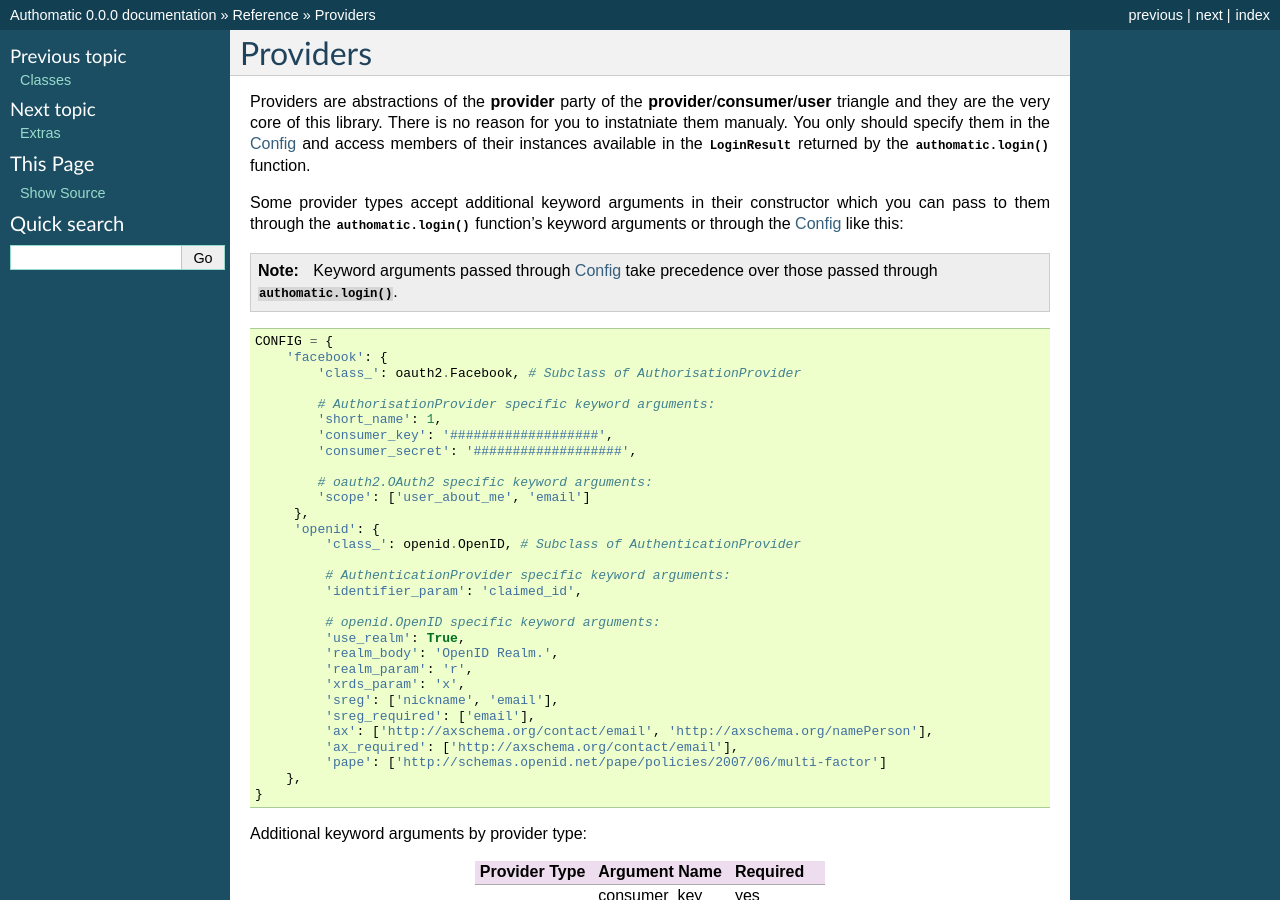
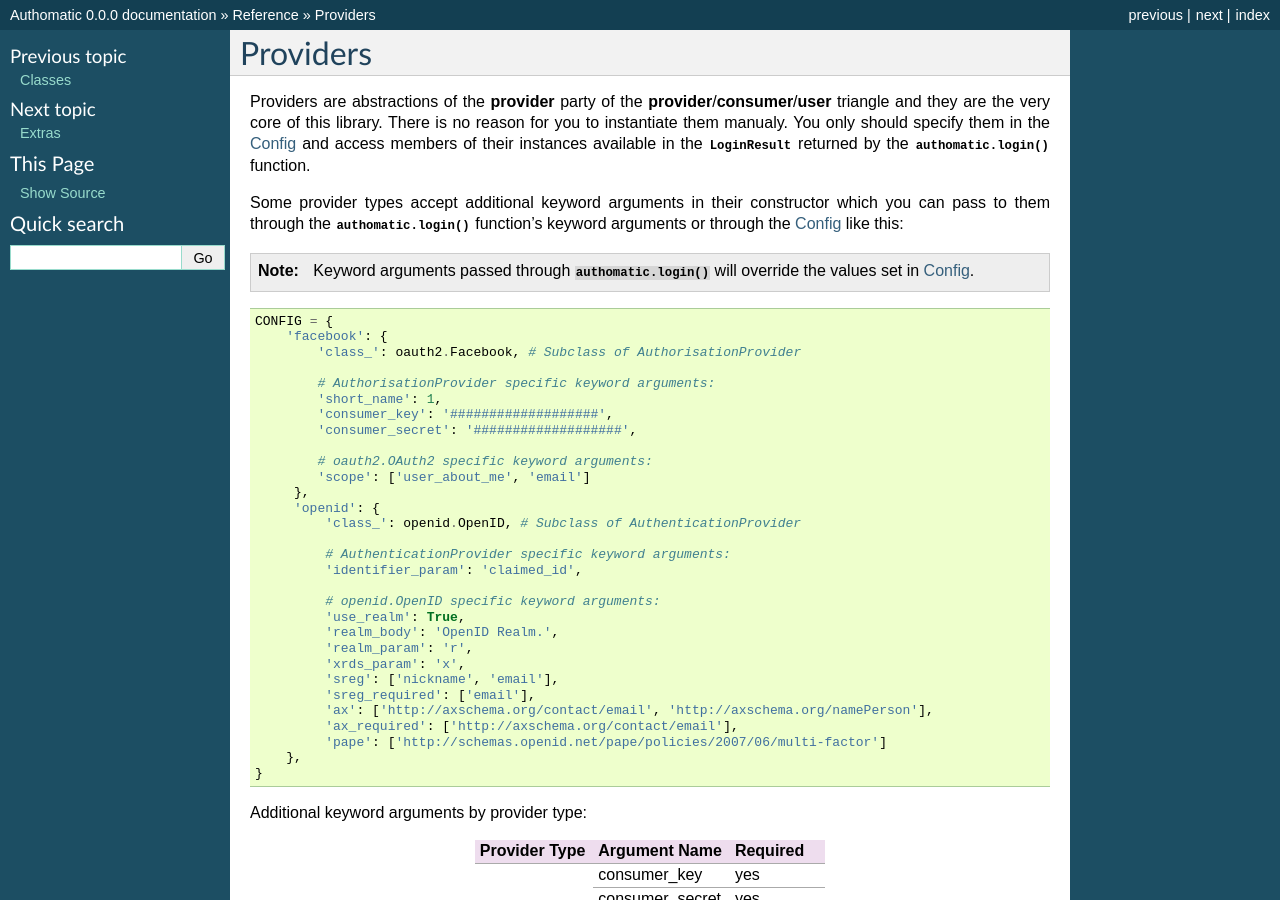
Before and after one commit to authomatic/authomatic, a Sphinx documentation site: the page built from doc/source/reference/providers.rst, in a window 1280 px wide and 900 px high. Built offline with Sphinx 7.4.7, drawn with Linux system fonts in a browser that asks for light colours.

Commit message:
Updated docs.

```diff
--- a/doc/source/index.rst
+++ b/doc/source/index.rst
@@ -103,8 +103,8 @@ Advanced
 ========
 
 Apart from getting the **user** logged in you can use **his/her**
-credentials_ to **access his/her protected resources**.
-Make `asynchronous requests`_ and use your own session_ implementation.
+credentials_ to **access his/her protected resources**,
+make `asynchronous requests`_ and use your own session_ implementation.
 
 
 Credentials
--- a/doc/source/reference/providers.rst
+++ b/doc/source/reference/providers.rst
@@ -3,7 +3,7 @@
 
 Providers are abstractions of the **provider** party of the
 **provider**/**consumer**/**user** triangle and they are the very core of this library.
-There is no reason for you to instatniate them manualy.
+There is no reason for you to instantiate them manualy.
 You only should specify them in the :doc:`config` and access members of their instances
 available in the :class:`.LoginResult` returned by the :func:`authomatic.login` function.
 
@@ -12,8 +12,8 @@
 
 .. note::
 
-   Keyword arguments passed through :doc:`config` take precedence over
-   those passed through :func:`authomatic.login`.
+   Keyword arguments passed through :func:`authomatic.login` will override
+   the values set in :doc:`config`.
 
 ::
 
```
Also changed, not shown: other parts of doc/source/index.rst (+1 -1 lines), doc/source/reference/extras.rst (+5 -2 lines), 2 other files.
